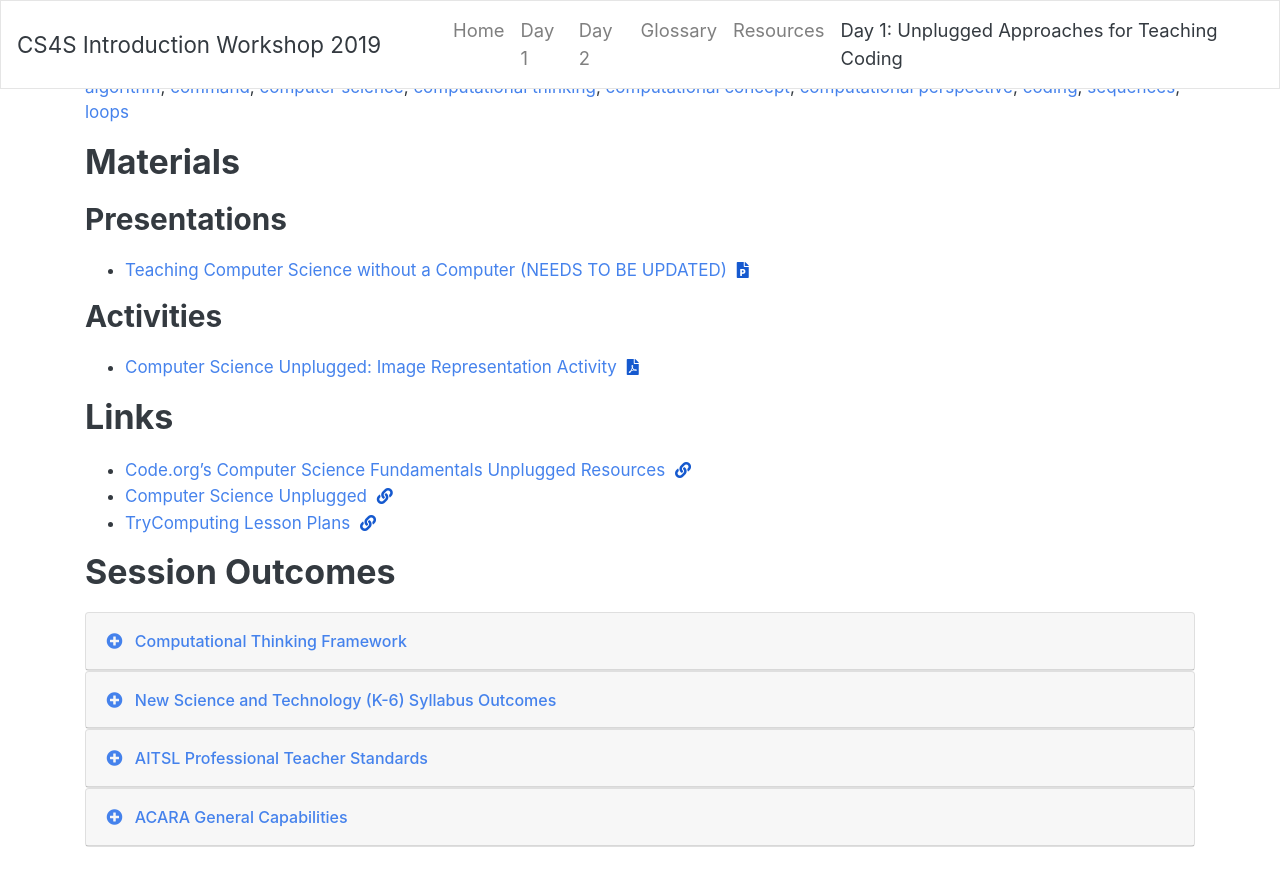
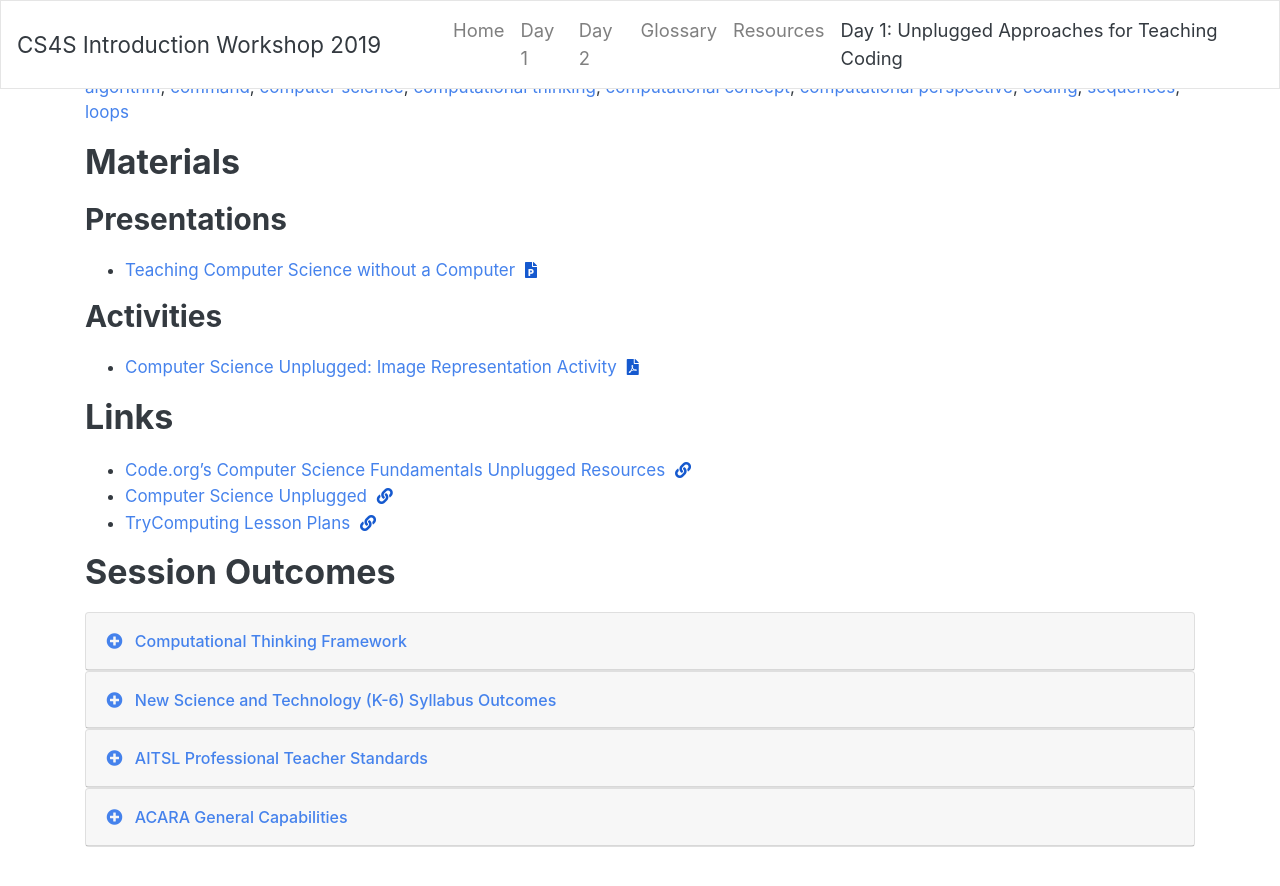
Before and after one commit to cs4s/intro-2019, a Jekyll site: the page built from day1/unplugged/index.md, in a window 1280 px wide and 900 px high, scrolled down 513 px. Shown: the top 886 px of the window. Built offline with Jekyll 4.4.1, drawn with Linux system fonts in a browser that asks for light colours.

Commit message:
Adds Unplugged presentation for Day 1 session

```diff
--- a/day1/unplugged/index.md
+++ b/day1/unplugged/index.md
@@ -26,7 +26,7 @@
 
 ### Presentations
 
-- [Teaching Computer Science without a Computer (NEEDS TO BE UPDATED)]() <i class="fas fa-file-powerpoint session-icon"></i>
+- [Teaching Computer Science without a Computer](unplugged_presentation.pptx) <i class="fas fa-file-powerpoint session-icon"></i>
 
 ### Activities
 
```
Also changed, not shown: 1 other file.
